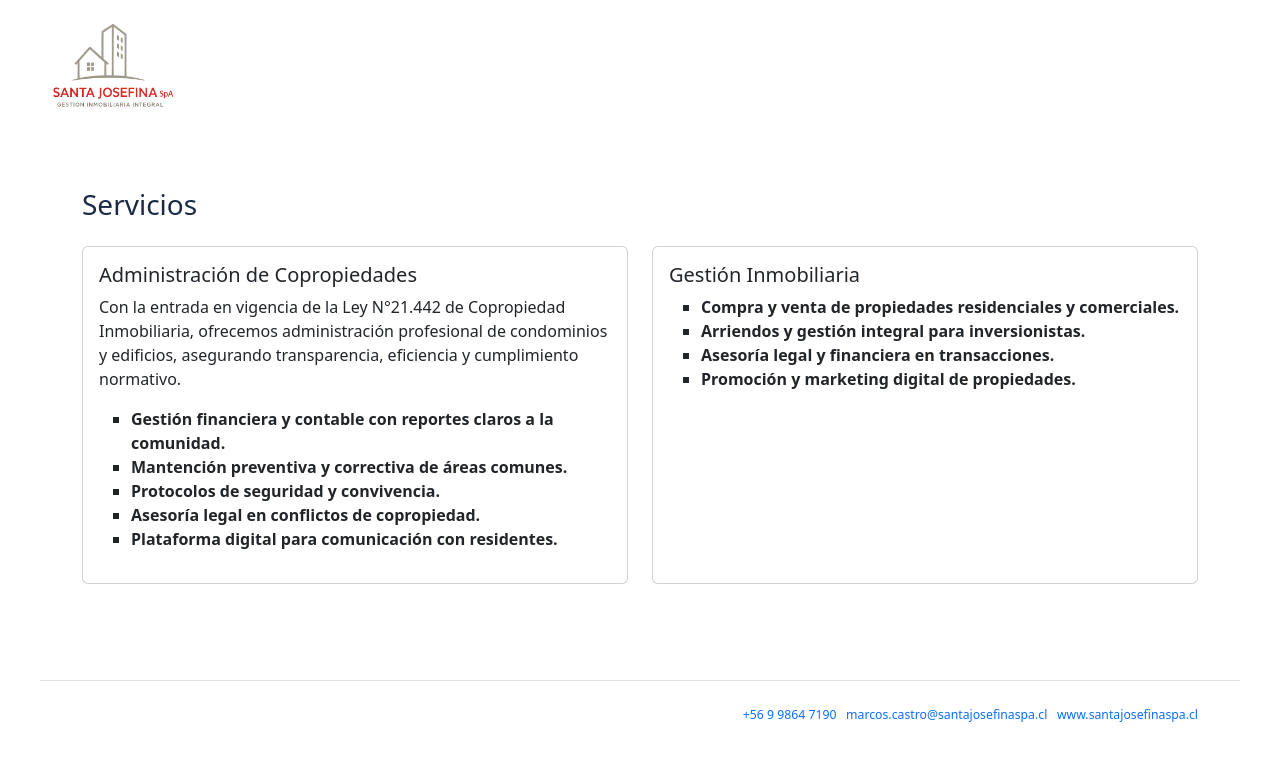
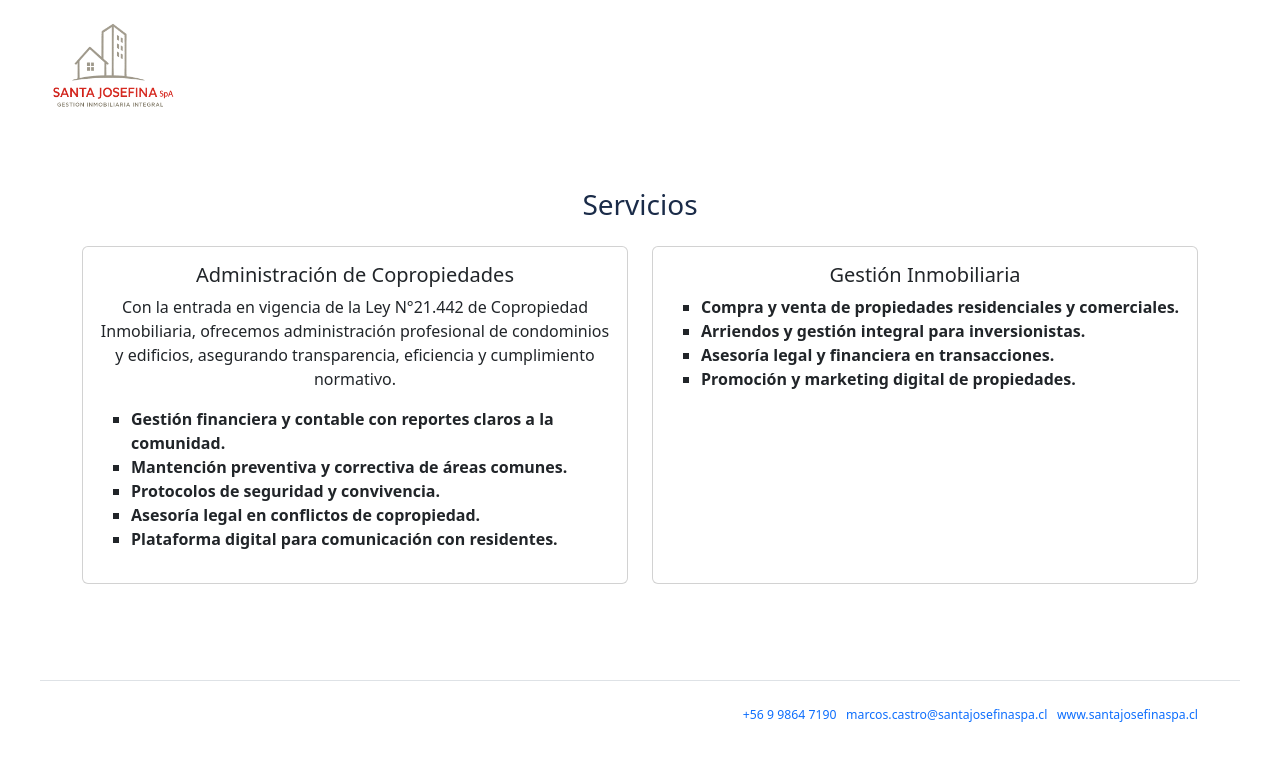
Before and after one commit to bymac-si/santajosefina-vue3, a Vue app: page /servicios in a window 1280 px wide. Shown: the top 760 px of the page. Built offline with nearby package versions, Linux system fonts and the light colour scheme.

Commit message:
style: centrado general y navbar azul

```diff
--- a/src/assets/styles.css
+++ b/src/assets/styles.css
@@ -116,3 +116,40 @@ footer{border-top:1px solid #eee; padding:24px 0 40px; color:#fff; font-size:14p
   .offcanvas .list-group-item{border:0; padding:12px 0; font-weight:600; color:var(--brand)}
   .offcanvas .btn.btn-primary{border-radius:999px; font-weight:700}
 }
+/* === CENTRAR CONTENIDO === */
+body {
+  text-align: center;
+}
+
+.container,
+.container-narrow,
+section {
+  margin: 0 auto;
+  text-align: center;
+  justify-content: center;
+  align-items: center;
+}
+
+.hero-wrap,
+.features-copy,
+.services,
+#propiedades,
+#copropiedad,
+#contacto {
+  text-align: center;
+}
+/* === NAVBAR AZUL === */
+.nav-links a {
+  color: #1a4fff !important;  /* Azul corporativo */
+}
+
+.nav-links a:hover {
+  color: #0056b3 !important;  /* Azul más oscuro al pasar el mouse */
+  text-decoration: underline;
+}
+
+.navbar-brand span,
+.navbar-brand {
+  color: #1a4fff !important;
+  font-weight: 700;
+}
```
